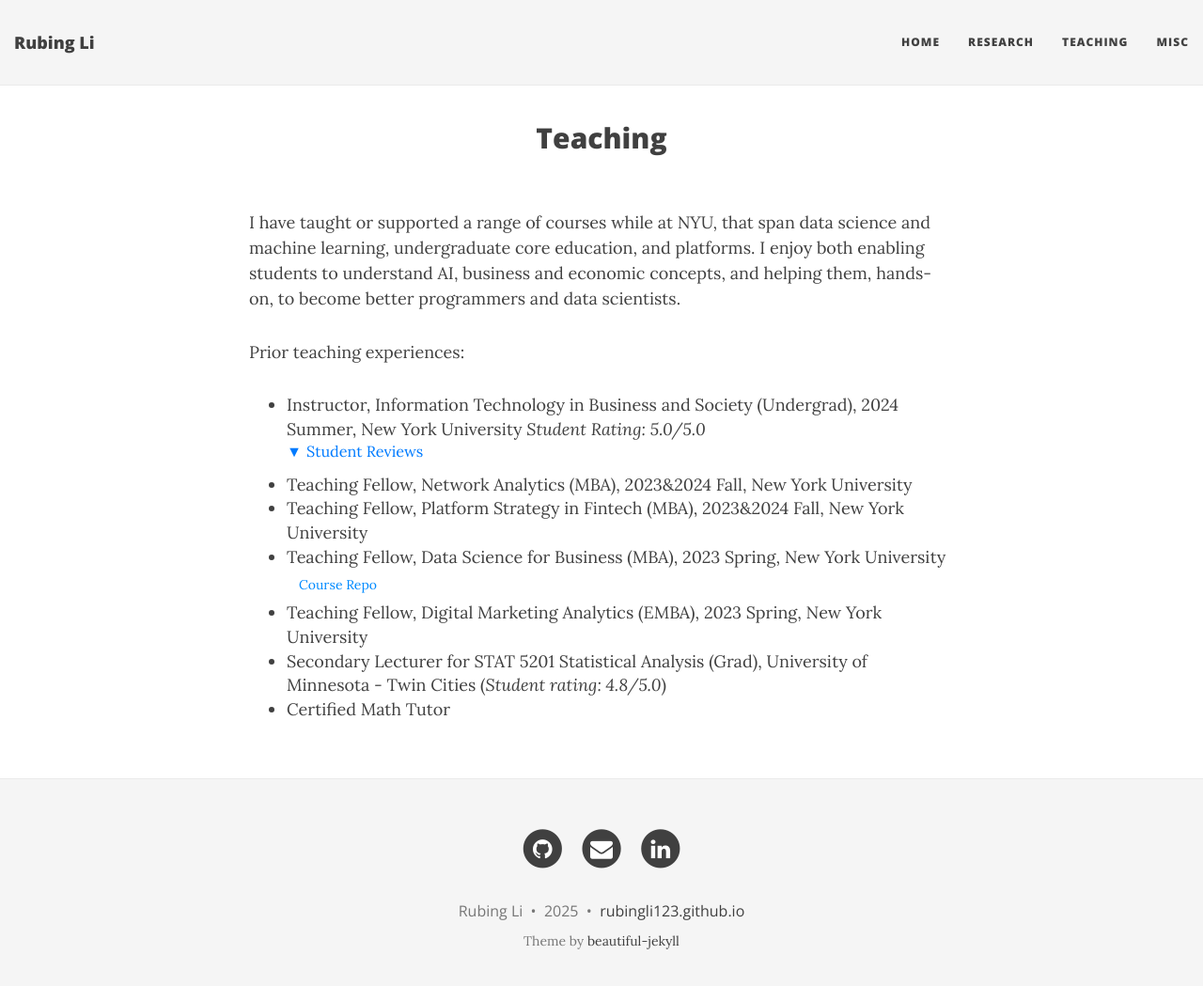
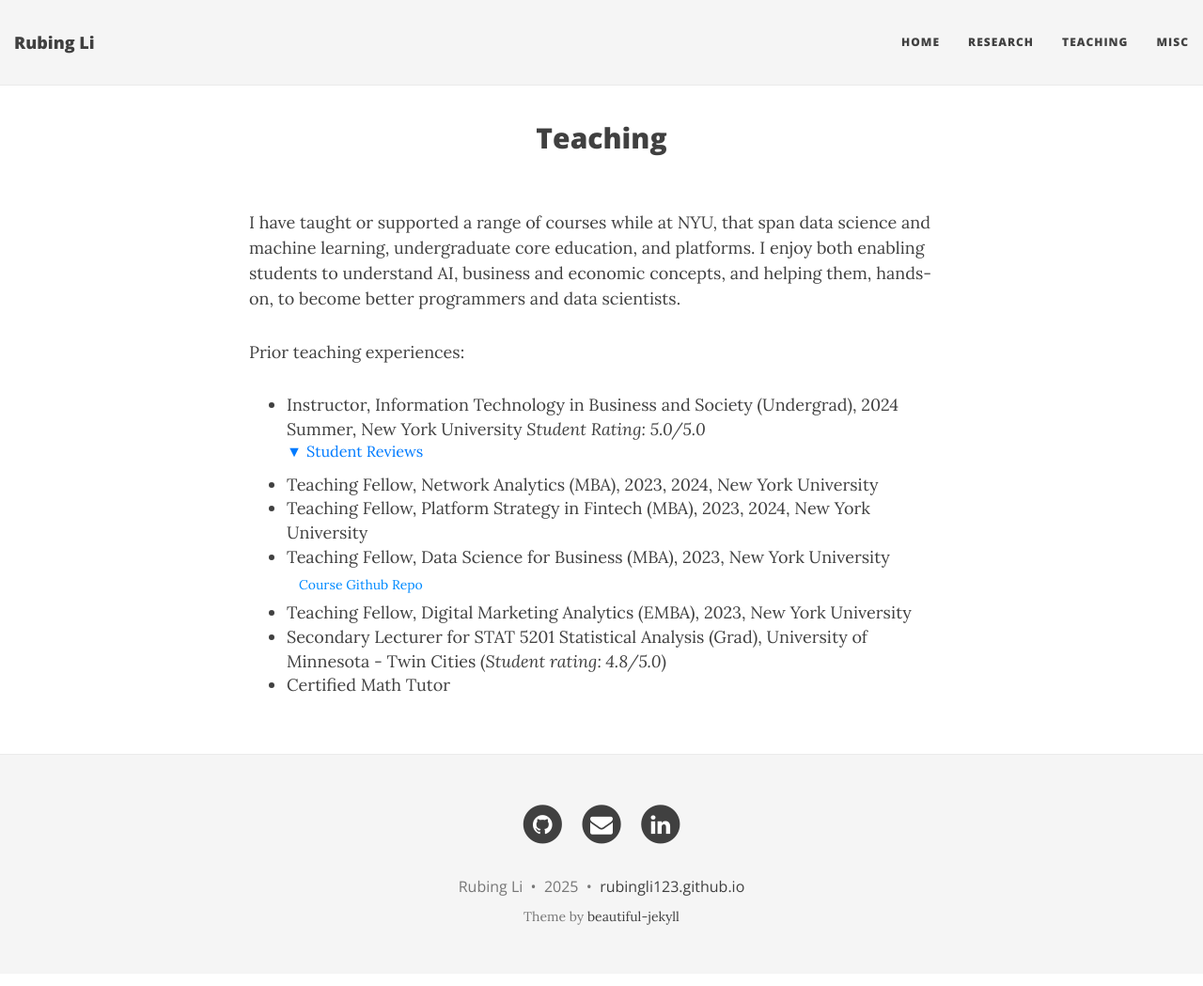
Before and after one commit to RubingLi123/rubingli123.github.io, a Jekyll site: the page built from teaching.md, in a window 1280 px wide and 1062 px high. Shown: the top 1049 px of the window at 94% size. Built offline with Jekyll 4.4.1, drawn with Linux system fonts in a browser that asks for light colours; nearby versions of some CDN libraries.

Commit message:
Update teaching.md

```diff
--- a/teaching.md
+++ b/teaching.md
@@ -49,11 +49,11 @@ Prior teaching experiences:
    "instructor is very helpful in connecting students to outside resources, very flexible on course materials, very nice person and the course was articulated very well."
    "nice professor, quick email replies, good flexible course materials, very nice experience."
 </div>
-- Teaching Fellow, Network Analytics (MBA), 2023&2024 Fall, New York University
-- Teaching Fellow, Platform Strategy in Fintech (MBA), 2023&2024 Fall, New York University
-- Teaching Fellow, Data Science for Business (MBA), 2023 Spring, New York University
-[Course Repo](https://github.com/RubingLi123/foster_2023spring){: .btn}
-- Teaching Fellow, Digital Marketing Analytics (EMBA), 2023 Spring, New York University
+- Teaching Fellow, Network Analytics (MBA), 2023, 2024, New York University
+- Teaching Fellow, Platform Strategy in Fintech (MBA), 2023, 2024, New York University
+- Teaching Fellow, Data Science for Business (MBA), 2023, New York University
+[Course Github Repo](https://github.com/RubingLi123/foster_2023spring){: .btn}
+- Teaching Fellow, Digital Marketing Analytics (EMBA), 2023, New York University
 - Secondary Lecturer for STAT 5201 Statistical Analysis (Grad), University of Minnesota - Twin Cities (*Student rating: 4.8/5.0*)
 - Certified Math Tutor
 
```
